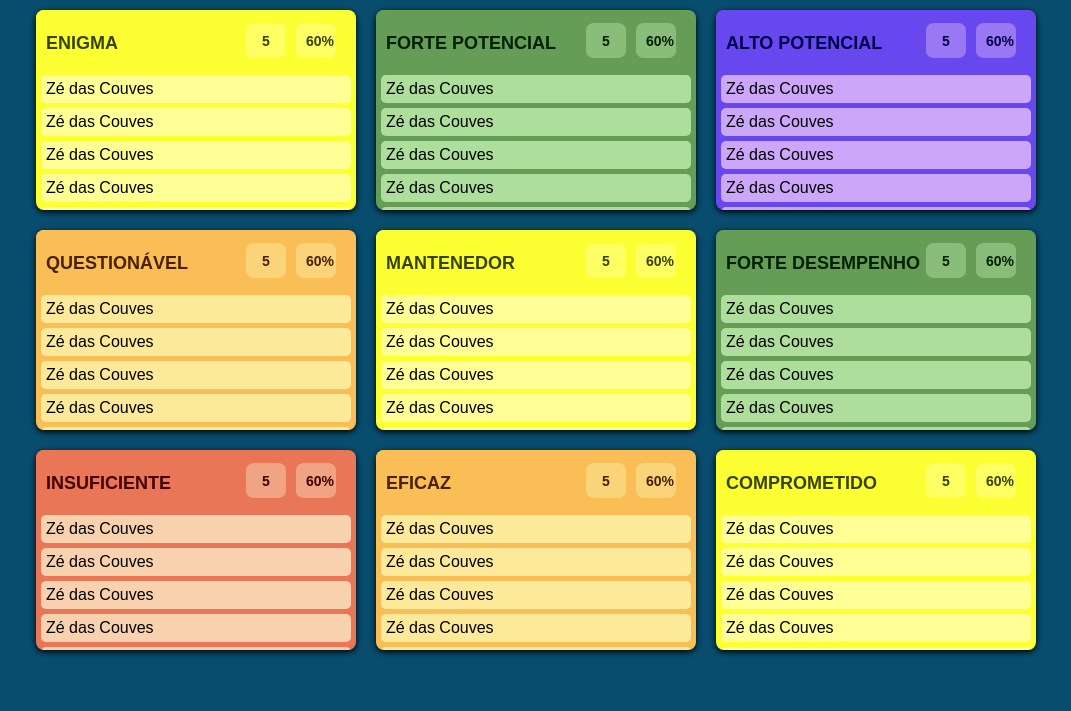
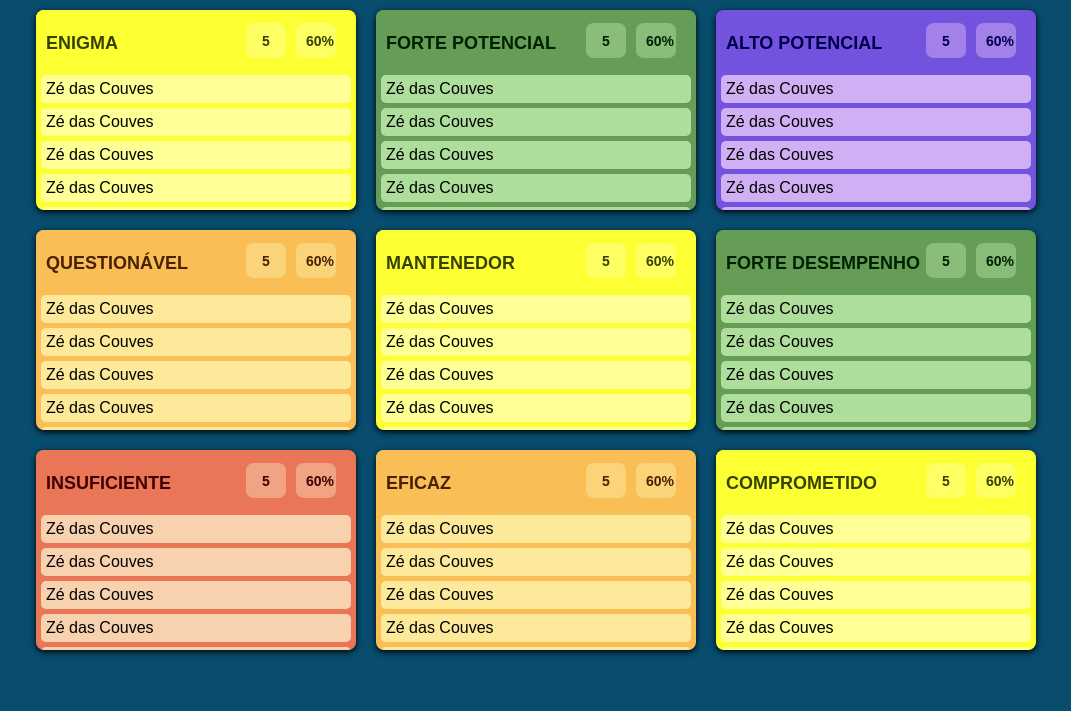
Before and after one commit to RahyanRamos/Prototipo-9box-Tables, a plain HTML site: page index.html in a window 1280 px wide. Shown: the whole page, without its empty margins (104-1175 px from the left). Drawn offline with Linux system fonts and the light colour scheme.

Commit message:
Alteração de cores na tabela azul

```diff
--- a/index.html
+++ b/index.html
@@ -89,36 +89,36 @@
                 </div>
             </div>
             <!-- BOX 3 -->
-            <div class="box" style="background-color: #6748ee;">
-                <div class="header" style="background-color: #6748ee;">
+            <div class="box" style="background-color: #7353de;">
+                <div class="header" style="background-color: #7353de;">
                     <div class="title" style="color: #00004d;">ALTO POTENCIAL</div>
-                    <div class="data" style="background-color: #9a77f3; color: #00004d;">5</div>
-                    <div class="datap" style="background-color: #9a77f3; color: #00004d;">60%</div>
+                    <div class="data" style="background-color: #a282e9; color: #00004d;">5</div>
+                    <div class="datap" style="background-color: #a282e9; color: #00004d;">60%</div>
                 </div>
                 <div class="data-box">
                     <table class="tb">
                         <tr class="tb-person">
-                            <td style="background-color: #cca6f9;">Zé das Couves</td>
+                            <td style="background-color: #d0b0f4;">Zé das Couves</td>
                         </tr>
                     </table>
                     <table class="tb">
                         <tr class="tb-person">
-                            <td style="background-color: #cca6f9;">Zé das Couves</td>
+                            <td style="background-color: #d0b0f4;">Zé das Couves</td>
                         </tr>
                     </table>
                     <table class="tb">
                         <tr class="tb-person">
-                            <td style="background-color: #cca6f9;">Zé das Couves</td>
+                            <td style="background-color: #d0b0f4;">Zé das Couves</td>
                         </tr>
                     </table>
                     <table class="tb">
                         <tr class="tb-person">
-                            <td style="background-color: #cca6f9;">Zé das Couves</td>
+                            <td style="background-color: #d0b0f4;">Zé das Couves</td>
                         </tr>
                     </table>
                     <table class="tb">
                         <tr class="tb-person">
-                            <td style="background-color: #cca6f9;">Zé das Couves</td>
+                            <td style="background-color: #d0b0f4;">Zé das Couves</td>
                         </tr>
                     </table>
                 </div>
```
